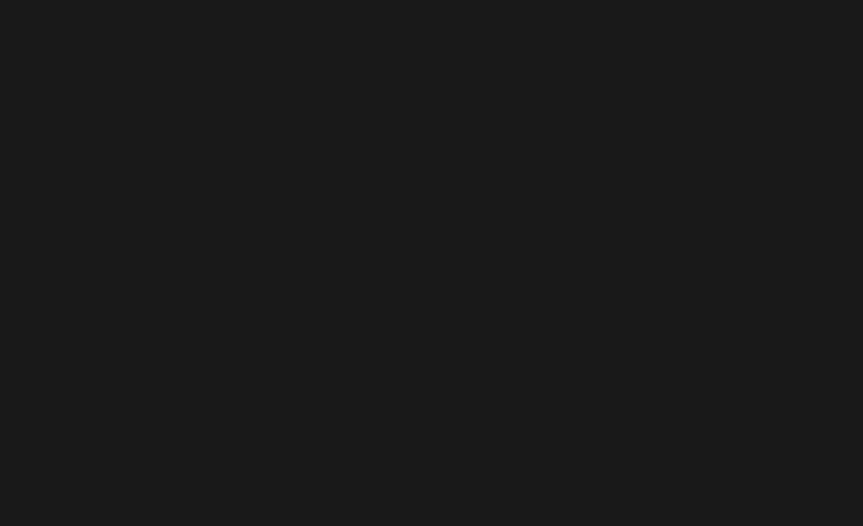
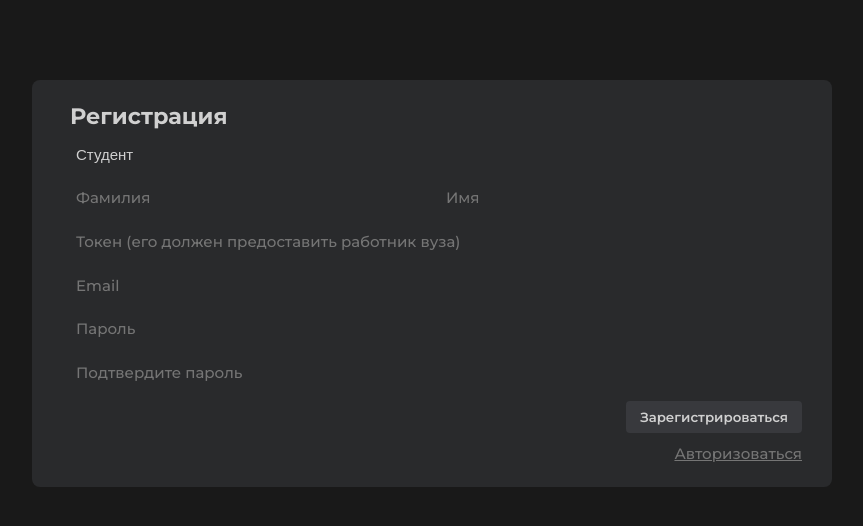
Before and after one commit to arec0000/autumn-2022, a React (Create React App) app in the folder client/: page /register in a window 1280 px wide. Shown: the top 526 px of the page, without its empty margins (208-1071 px from the left). Built offline with nearby package versions, Linux system fonts and the light colour scheme.

Commit message:
Client: add register and auth forms layout

```diff
--- a/client/src/assets/variables.scss
+++ b/client/src/assets/variables.scss
@@ -1,3 +1,9 @@
 $widget-background: #292a2c;
+$active-background: #313235;
+
 $main-text-color: #D0D0D0;
 $secondary-text-color: #757575;
+
+$button-color: #38393d;
+$button-hover-color: #333437;
+$button-active-color: #2e2f32;
--- a/client/src/components/pages/auth/auth.js
+++ b/client/src/components/pages/auth/auth.js
@@ -1,7 +1,41 @@
-import './auth.scss'
+import { Link } from 'react-router-dom'
+import { Field } from 'formik'
+import CustomForm from '../../../shared/form/form'
+
+import validationSchema from '../register/validationSchema'
+
+const initialValues = {
+    email: '',
+    password: ''
+}
 
 const Auth = () => {
-
+    return (
+        <div className="form-container">
+            <CustomForm initialValues={initialValues} validationSchema={validationSchema}>
+                <h2>Авторизация</h2>
+                <Field
+                    type="email"
+                    name="email"
+                    placeholder="Email"
+                />
+                <Field
+                    type="password"
+                    name="password"
+                    autoComplete="false"
+                    placeholder="Пароль"
+                />
+                <button type="submit" className="form__submit">
+                    Авторизоваться
+                </button>
+                <div className="form__link-wrapper">
+                    <Link to="/register" className="form__link" component={<div/>}>
+                        Зарегистрироваться
+                    </Link>
+                </div>
+            </CustomForm>
+        </div>
+    )
 }
 
 export default Auth
--- /dev/null
+++ b/client/src/components/pages/auth/validationSchema.js
@@ -0,0 +1,12 @@
+import * as Yup from 'yup'
+
+const validationSchema = Yup.object().shape({
+    email: Yup.string()
+        .email('Неправильный email адрес')
+        .required('Заполните email'),
+    password: Yup.string()
+        .min(4, 'Пароль должен быть больше 4 символов')
+        .required('Придумайте пароль')
+})
+
+export default validationSchema
--- a/client/src/components/pages/register/register.js
+++ b/client/src/components/pages/register/register.js
@@ -1,12 +1,74 @@
+import { Link } from 'react-router-dom'
+import { Field } from 'formik'
 import CustomForm from '../../../shared/form/form'
 
-import './register.scss'
+import validationSchema from './validationSchema'
+
+const initialValues = {
+    role: '',
+    surname: '',
+    name: '',
+    token: '',
+    email: '',
+    password: '',
+    confirmPassword: ''
+}
 
 const Register = () => {
     return (
-        <div className="register__container">
-            <CustomForm>
-
+        <div className="form-container">
+            <CustomForm initialValues={initialValues} validationSchema={validationSchema}>
+                <h2>Регистрация</h2>
+                <Field
+                    as="select"
+                    name="role"
+                >
+                    <option value="student">Студент</option>
+                    <option value="teacher">Преподаватель</option>
+                    <option value="employee">Сотрудник</option>
+                </Field>
+                <div className="input-group">
+                    <Field
+                        type="text"
+                        name="surname"
+                        placeholder="Фамилия"
+                    />
+                    <Field
+                        type="text"
+                        name="name"
+                        placeholder="Имя"
+                    />
+                </div>
+                <Field
+                    type="text"
+                    name="token"
+                    placeholder="Токен (его должен предоставить работник вуза)"
+                />
+                <Field
+                    type="email"
+                    name="email"
+                    placeholder="Email"
+                />
+                <Field
+                    type="password"
+                    name="password"
+                    autoComplete="false"
+                    placeholder="Пароль"
+                />
+                <Field
+                    type="password"
+                    name="confirmPassword"
+                    autoComplete="false"
+                    placeholder="Подтвердите пароль"
+                />
+                <button type="submit" className="form__submit">
+                    Зарегистрироваться
+                </button>
+                <div className="form__link-wrapper">
+                    <Link to="/auth" className="form__link" component={<div/>}>
+                        Авторизоваться
+                    </Link>
+                </div>
             </CustomForm>
         </div>
     )
--- a/client/src/components/pages/register/register.scss
+++ /dev/null
@@ -1,19 +0,0 @@
-@import '../../../assets/variables.scss';
-
-.register {
-    &__container {
-        max-width: 800px;
-        margin: 0 auto;
-    }
-}
-
-
-// .form {
-//     &__container {
-//         max-width: 800px;
-//         margin: 0 auto;
-//     }
-//     padding: 50px;
-//     border-radius: 8px;
-//     background-color: $widget-background;
-// }
--- /dev/null
+++ b/client/src/components/pages/register/validationSchema.js
@@ -0,0 +1,24 @@
+import * as Yup from 'yup'
+
+const validationSchema = Yup.object().shape({
+    role: Yup.string()
+        .required('Выберите роль'),
+    surname: Yup.string()
+        .min(2, 'Фамилия должна содержать больше 2 символов')
+        .required('Заполните фамилию'),
+    name: Yup.string()
+        .min(2, 'Имя должно содержать больше 2 символов')
+        .required('Заполните имя'),
+    token: Yup.string().required('Вставьте регистрационный токен'),
+    email: Yup.string()
+        .email('Неправильный email адрес')
+        .required('Заполните email'),
+    password: Yup.string()
+        .min(4, 'Пароль должен быть больше 4 символов')
+        .required('Придумайте пароль'),
+    confirmPassword: Yup.string()
+        .oneOf([Yup.ref('password'), null], 'Пароль не совпадает')
+        .required('Пароль не совпадает')
+})
+
+export default validationSchema
--- a/client/src/shared/form/form.js
+++ b/client/src/shared/form/form.js
@@ -1,7 +1,32 @@
+import { Formik, Form } from 'formik'
+
 import './form.scss'
 
-const CustomForm = () => {
+const renderValidationError = (initialValues, errors, touched) => {
+    for (let key of Object.keys(initialValues)) {
+        if (errors[key] && touched[key]) {
+            return errors[key]
+        }
+    }
+}
 
+const CustomForm = ({initialValues, validationSchema, onSubmit, children}) => {
+    return (
+        <Formik
+            initialValues={initialValues}
+            validationSchema={validationSchema}
+            onSubmit={onSubmit}
+        >
+            {({errors, touched}) => (
+                <Form className="form">
+                    {children}
+                    <span className="form__error">
+                        {renderValidationError(initialValues, errors, touched)}
+                    </span>
+                </Form>
+            )}
+        </Formik>
+    )
 }
 
 export default CustomForm
--- a/client/src/shared/form/form.scss
+++ b/client/src/shared/form/form.scss
@@ -0,0 +1,107 @@
+@import '../../assets/variables.scss';
+
+.form-container {
+    max-width: 800px;
+    padding-top: 80px;
+    margin: 0 auto;
+}
+
+.form {
+    width: 100%;
+    padding: 25px 30px;
+    border-radius: 8px;
+    background-color: $widget-background;
+    color: $main-text-color;
+
+    h2 {
+        padding-left: 8px;
+        margin-bottom: .8rem;
+        font-size: 1.4em;
+    }
+
+    input {
+        width: 100%;
+        margin-bottom: .8rem;
+        padding: 6px 14px;
+        border-radius: 4px;
+        background: none;
+        color: inherit;
+        font-size: .94em;
+        font-weight: 500;
+        transition: background-color .3s;
+        &:hover, &:focus {
+            background-color: $active-background;
+        }
+    }
+
+    select {
+        width: 100%;
+        margin-bottom: .8rem;
+        padding: 6px 14px;
+        border-radius: 4px;
+        background: none;
+        color: inherit;
+        font-size: .94em;
+        font-weight: 500;
+        transition: background-color .3s;
+        -webkit-appearance: none;
+        -moz-appearance: none;
+        appearance: none;
+        &:hover, &:focus {
+            background-color: $active-background;
+        }
+    }
+
+    &:last-child {
+        margin: 0;
+    }
+
+    &__submit {
+        display: block;
+        margin: 0 0 .8rem auto;
+        padding: 8px 14px;
+        font-weight: 600;
+        color: inherit;
+        border-radius: 4px;
+        background-color: $button-color;
+        transition: background-color .2s;
+        &:hover, &:focus-visible {
+            background-color: $button-hover-color;
+        }
+        &:active {
+            background-color: $button-active-color;
+        }
+    }
+
+    &__link-wrapper {
+        text-align: end;
+    }
+
+    &__link {
+        margin-left: auto;
+        font-size: .94em;
+        font-weight: 500;
+        color: $secondary-text-color;
+        text-decoration: underline;
+    }
+
+    &__error {
+        font-size: .94em;
+        font-weight: 500;
+        color: rgb(179, 49, 49);
+    }
+
+}
+
+.input-group {
+    display: flex;
+    width: 100%;
+    margin-bottom: .8rem;
+    overflow: hidden;
+    border-radius: 4px;
+
+    input {
+        margin: 0;
+        border-radius: 0;
+    }
+}
```
Also changed, not shown: client/src/assets/Spinner.svg (added), client/src/components/pages/auth/auth.scss (deleted).
